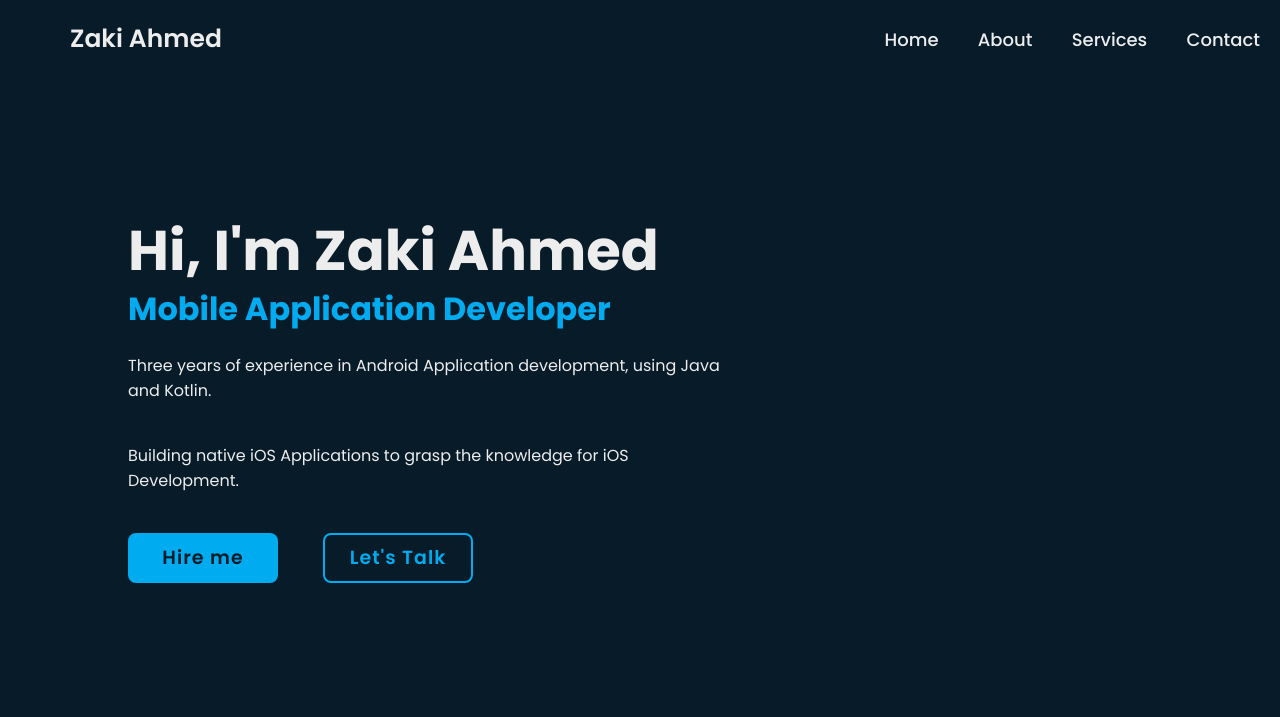
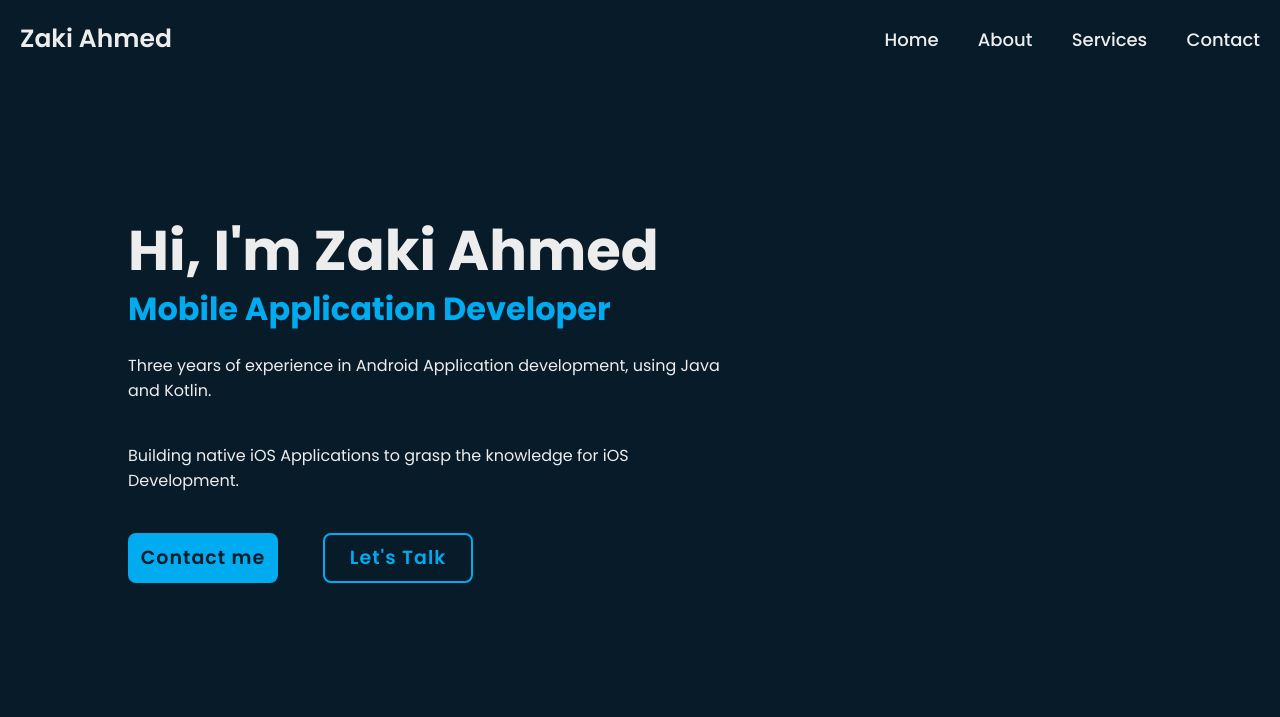
Before and after one commit to ZakiAhmed7/ZakiAhmed7.github.io, a plain HTML site: page index.html in a window 1280 px wide. Shown: the top 717 px of the page. Drawn offline with nearby package versions, Linux system fonts and the light colour scheme.

Commit message:
Style chnages

```diff
--- a/personalWebsite.html
+++ b/index.html
@@ -31,7 +31,7 @@
             <p>Building native iOS Applications to
                 grasp the knowledge for iOS Development.</p>
             <div class="button-box">
-                <a href="https://mail.google.com/mail/u/0/?fs=1&to=syedzakiahmed711@gmail.com&su=SUBJECT&body=BODY&tf=cm">Hire me</a>
+                <a href="https://mail.google.com/mail/u/0/?fs=1&to=syedzakiahmed711@gmail.com&su=SUBJECT&body=BODY&tf=cm">Contact me</a>
                 <a href="#">Let's Talk</a>
             </div>
         </div>
--- a/style.css
+++ b/style.css
@@ -29,7 +29,7 @@ body {
     color: #ededed;
     text-decoration: none;
     font-weight: 600;
-    margin-left: 50px;
+    /* margin-left: 50px;    */
 }
 
 .logo::before {
```
